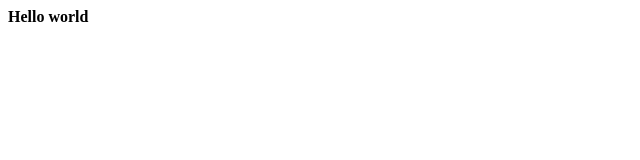
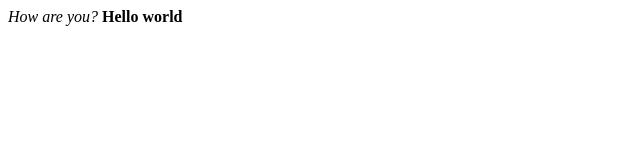
Before and after one commit to Makson-rus36/learn_git, a plain HTML site: page index.html in a window 1280 px wide. Shown: the whole page, without its empty margins (0-640 px from the left). Drawn offline with Linux system fonts and the light colour scheme.

Commit message:
some fix

```diff
--- a/index.html
+++ b/index.html
@@ -3,6 +3,7 @@
     <title>Hello</title>
 </head>
 <body>
+	<i>How are you?</i>
 <b>Hello world</b>
 </body>
 </html>
```
